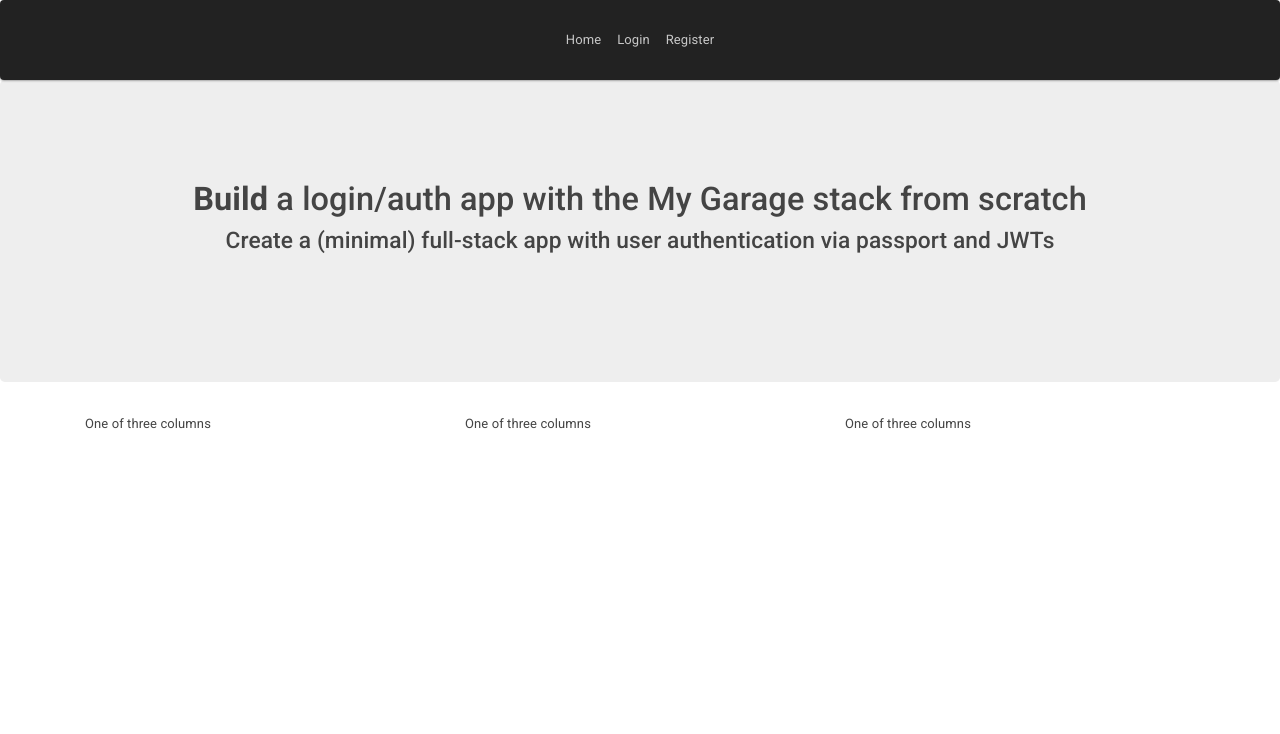
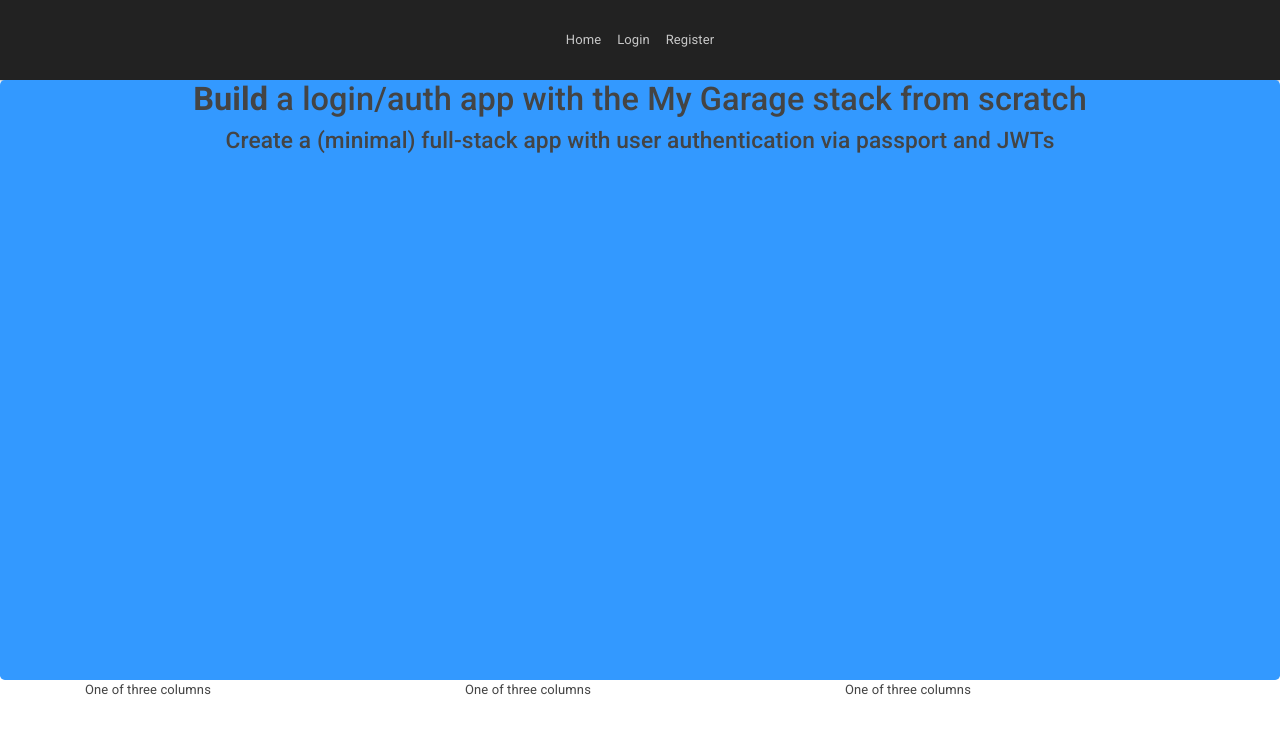
Before and after one commit to mig9tx/MyGarage, a React (Create React App) app in the folder client/: page / in a window 1280 px wide. Shown: the top 734 px of the page. Built offline with nearby package versions, Linux system fonts and the light colour scheme.

Commit message:
jumbotron blue

```diff
--- a/client/src/components/Jumbotron/index.js
+++ b/client/src/components/Jumbotron/index.js
@@ -2,7 +2,11 @@ import React from "react";
 import "./style.css";
 
 function Jumbotron({ children }) {
-  return <div className="jumbotron mt-4">{children}</div>;
+  return (
+    <div className="jumbotron mt-4 vh-100">{children}
+
+    </div>
+  );
 }
 
 export default Jumbotron;
--- a/client/src/components/Jumbotron/style.css
+++ b/client/src/components/Jumbotron/style.css
@@ -1,3 +1,15 @@
-.jumbotron {
-  padding: 100px;
+.jumbotron{
+  position: relative;
+  padding:0 !important;
+  background: #eee;
+  height: 600px;
+  text-align:center;
+  margin-bottom: 0 !important;
+  background-color: #3399ff;
 }
+.container-fluid{
+  padding:0 !important;
+}
+.col-xs-4{
+  background:rgba(157,52,99,0.7);
+}
--- a/client/src/components/Nav/landingNav.js
+++ b/client/src/components/Nav/landingNav.js
@@ -1,5 +1,7 @@
 import React, { Component } from 'react';
 import { Link, withRouter } from 'react-router-dom';
+import "./style.css";
+
 
 class Navbar extends Component {
     logOut (e) {
@@ -41,7 +43,7 @@ class Navbar extends Component {
         )
 
         return (
-            <nav className="navbar navbar-expand-lg navbar-dark bg-dark rounded">
+            <nav className="navbar navbar-expand-lg navbar-dark bg-dark">
                 <button className="navbar-toggler"
                     type="button"
                     data-toggle="collapse"
--- a/client/src/pages/Home.js
+++ b/client/src/pages/Home.js
@@ -7,6 +7,8 @@ import Footer from "../components/Footer";
 import API from "../utils/API";
 import { Col, Row, Container } from "../components/Grid";
 import { Link } from "react-router-dom";
+import "./style.css";
+
 
 // import { List } from "../components/List";
 
@@ -100,7 +102,7 @@ class Home extends Component {
               Logout
             </button>
             <Jumbotron>
-              <h1 className="text-center">
+              <h1 className="text-center white-text-color padding-top-150px">
                 <strong>Hi there, {user.name.split(" ")[0]}<br/>
                         (React) Car VIN Search</strong>
               </h1>
--- /dev/null
+++ b/client/src/pages/style.css
@@ -0,0 +1,13 @@
+.white-text-color {
+    color: white;
+}
+
+/* Padding Styles */
+.padding-top-10px { padding-top: 10px;}
+.padding-top-20px { padding-top: 20px;}
+.padding-top-30px { padding-top: 30px;}
+.padding-top-40px { padding-top: 40px;}
+.padding-top-50px { padding-top: 50px;}
+.padding-top-75px { padding-top: 75px;}
+.padding-top-100px { padding-top: 100px;}
+.padding-top-150px { padding-top: 150px;}
```
Also changed, not shown: client/src/components/Nav/style.css (line endings or trailing spaces).
